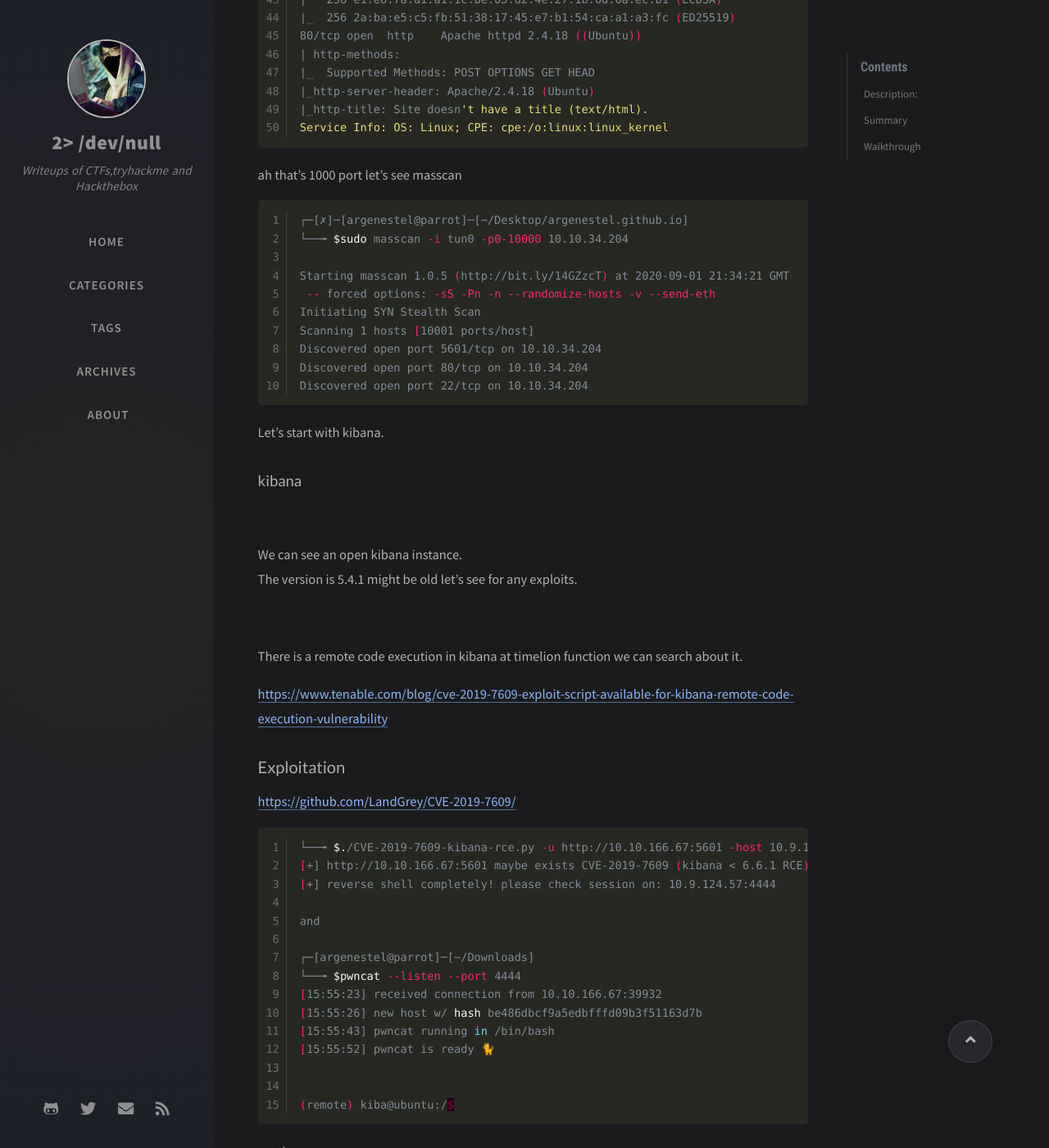
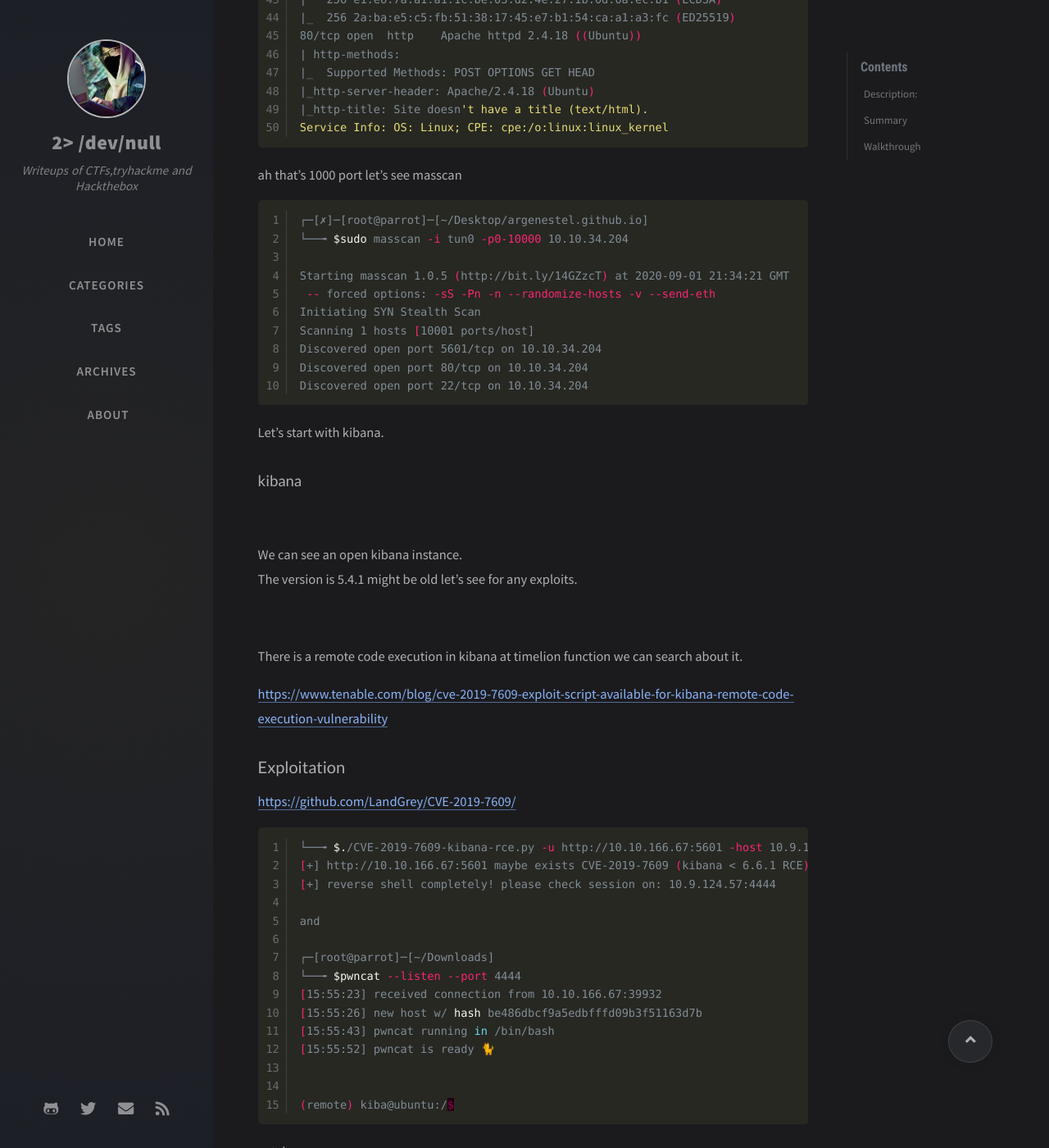
Before and after one commit to darksec1337/darksec1337.github.io, a Jekyll site: the page built from _posts/2020-09-01-Kiba-writeup.md, in a window 1280 px wide and 1400 px high, scrolled down 1777 px. Shown: the whole window at 82% size. Built offline with Jekyll 4.4.1, drawn with Linux system fonts in a browser that asks for light colours; nearby versions of some CDN libraries; comment, search, counter and statistics services are not loaded; some of the changed text lies outside the part shown.

Commit message:
Update 2020-09-01-Kiba-writeup.md

````diff
--- a/_posts/2020-09-01-Kiba-writeup.md
+++ b/_posts/2020-09-01-Kiba-writeup.md
@@ -29,7 +29,7 @@ The Following Post is writeup of Kiba room of tryhackme <https://tryhackme.com/r
 Let's start with nmap scan.
 
 ```bash
- ─[argenestel@parrot]─[~/Desktop/kiba]
+ ─[root@parrot]─[~/Desktop/kiba]
 └──╼ $nmap -sC -sV -oA nmap/kiba -v 10.10.166.67
 Starting Nmap 7.80 ( https://nmap.org ) at 2020-08-29 14:42 IST
 NSE: Loaded 151 scripts for scanning.
@@ -83,7 +83,7 @@ Service Info: OS: Linux; CPE: cpe:/o:linux:linux_kernel
 ah that's 1000 port let's see masscan
 
 ```bash
-┌─[✗]─[argenestel@parrot]─[~/Desktop/argenestel.github.io]
+┌─[✗]─[root@parrot]─[~/Desktop/argenestel.github.io]
 └──╼ $sudo masscan -i tun0 -p0-10000 10.10.34.204
 
 Starting masscan 1.0.5 (http://bit.ly/14GZzcT) at 2020-09-01 21:34:21 GMT
@@ -120,7 +120,7 @@ There is a remote code execution in kibana at timelion function we can search ab
 
 and
 
-┌─[argenestel@parrot]─[~/Downloads]
+┌─[root@parrot]─[~/Downloads]
 └──╼ $pwncat --listen --port 4444
 [15:55:23] received connection from 10.10.166.67:39932                                                                  connect.py:148
 [15:55:26] new host w/ hash be486dbcf9a5edbfffd09b3f51163d7b                                                             victim.py:329
````
